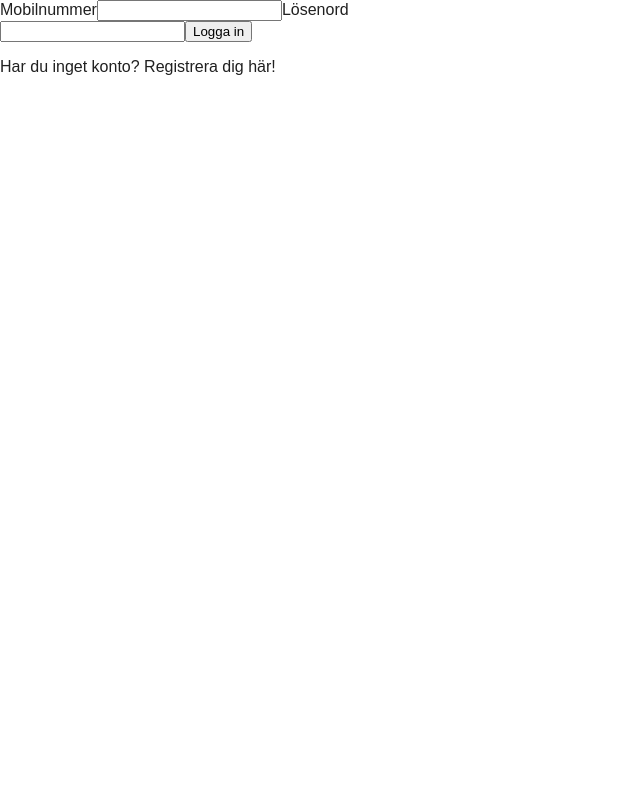
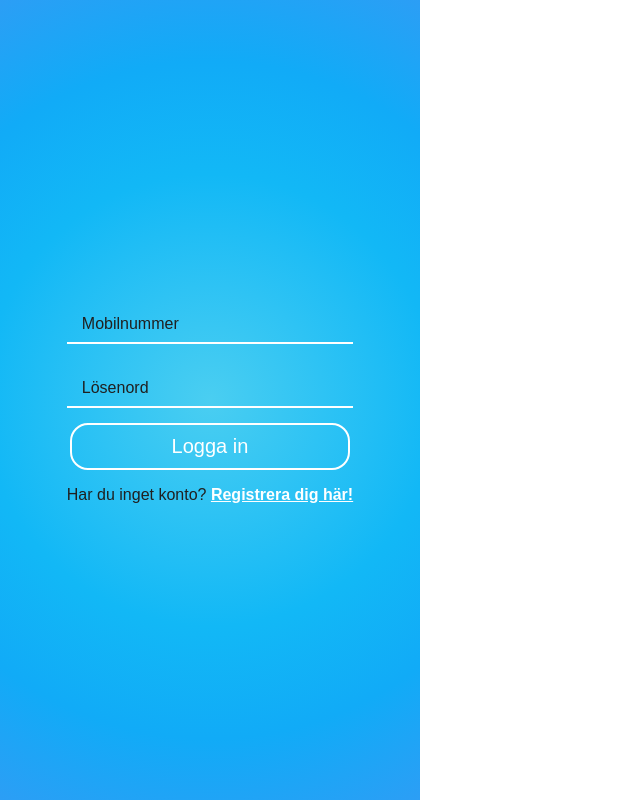
Before and after one commit to Flippen97/clearWeb, a React (Create React App) app: page / in a window 1280 px wide. Shown: the whole page, without its empty margins (0-640 px from the left). Built offline with nearby package versions, Linux system fonts and the light colour scheme.

Commit message:
added styling to login and register

```diff
--- a/src/App.css
+++ b/src/App.css
@@ -1,3 +1,4 @@
+ /*grid-template-columns: repeat(3, 1fr);*/
 @font-face {
   font-family: FontBureau-MillerBannerLight;
   src: url(FontBureau-MillerBannerLight.otf) format("opentype");
@@ -7,213 +8,200 @@ body {
   padding: 0;
 }
 main{
-  background-color: white;
+  background-image: radial-gradient(circle, #4acef1, #2ec3f4, #12b8f6, #11abf7, #2c9ef5);
   max-width: 420px;
   color: #202020;
+  min-height: 100vh;
 }
 /*
-  Header styling
+  Login Page
 */
-.listView-container header{
-  display: grid;
-  grid-template-columns: repeat(3, 1fr);
-  height: 35px;
-  box-sizing: border-box;
-  border-bottom: 1px solid #B69F58;
-}
-.chevronBack{
-  display: flex;
-  align-items: center;
-}
-.chevronBack i{
-  margin-left: 6%;
-  font-size: 1.3em;
-  color:#B69F58;
-}
-.headerTitle{
-  font-family: FontBureau-MillerBannerLight;
-  margin: 0;
-  color:black;
+.LoginForm{
+  min-height: 100vh;
   display: flex;
   justify-content: center;
   align-items: center;
-  font-size: 1.4em;
-  font-weight: lighter;
 }
-.filterIcon{
-  display: flex;
-  justify-content: flex-end;
-  align-items: center;
-  color:#B69F58;
+.LoginForm form{
+  text-align: center;
 }
-.filterIcon i{
-  margin-right: 6%;
-  font-size: 1.3em;
+.LoginForm form label{
+  display: block;
+}
+.LoginForm form input{
+  display: block;
+  margin: auto;
+}
+.LoginForm form p span{
+  font-weight: 700;
+  color: white;
+  text-decoration: underline;
+}
+.LoginForm  form button {
+  margin-top: 15px;
+  -webkit-border-radius: 18;
+  -moz-border-radius: 18;
+  border-radius: 18px;
+  font-family: Arial;
+  background: none;
+  color: #ffffff;
+  font-size: 20px;
+  padding: 10px 100px 10px 100px;
+  border: solid #ffffff 2px;
+  text-decoration: none;
 }
 /*
-  Select Filter styling
+Register Page
 */
-select {
-  border-radius: 0;
-  width: 100%;
-  font-family: "Helvetica Neue", Helvetica, Arial, "Lucida Grande", sans-serif;
-  font-weight: 300;
-  padding: 5px 35px 5px 10px;
-  font-size: 14px;
-  border: 0;
-  border-bottom: 1px solid #B69F58;
-  height: 30px;
-  -webkit-appearance: none;
-  -moz-appearance: none;
-  appearance: none;
-  background: url("select-arrow.svg") no-repeat scroll right 10px center ;
-}
-option{
-  width: 80%;
-}
-/*
-  Listview
-*/
-.listView-container ul {
-  list-style-type: none;
-  margin: 2%;
-  padding: 0;
-}
-.listView-container ul li{
-  display: grid;
-  grid-template-columns: 15% 65% 15% 5%;
-  box-sizing: border-box;
-  border-bottom: 1px solid #EEEEEE;
-}
-/*
-Salong card styling
-*/
-.salongCardTime{
-  display: flex;
-  justify-content: center;
-  font-family: "Helvetica Neue", Helvetica, Arial, "Lucida Grande", sans-serif;
-  font-weight: 500;
-  font-size: 0.8em;
-  margin-top: 15px;
-}
-.salongCardName{
-  margin: 12px 0 8px 0;
-  font-family: FontBureau-MillerBannerLight;
-  font-size: 1em
-}
-.salongCardStars{
-  color:#B69F58;
-  font-size: 0.7em;
-}
-.salongCardAmountRating{
-  font-family: "Helvetica Neue", Helvetica, Arial, "Lucida Grande", sans-serif;
-  font-weight: 300;
-  font-size: 0.6em;
-  margin-left: 1%;
-}
-.salongCardAddress{
-  display: block;
-  font-family: "Helvetica Neue", Helvetica, Arial, "Lucida Grande", sans-serif;
-  font-weight: 300;
-  font-size: 0.8em;
-  margin: 5px auto;
-  margin: 5px 0 10px 0;
-}
-.salongCardPrice{
-  display: flex;
-  justify-content: center;
-  font-family: "Helvetica Neue", Helvetica, Arial, "Lucida Grande", sans-serif;
-  font-weight: 500;
-  font-size: 0.8em;
-  margin-top: 15px;
-}
-.salongCardDuration{
-  display: flex;
-  justify-content: center;
-  font-family: "Helvetica Neue", Helvetica, Arial, "Lucida Grande", sans-serif;
-  font-weight: 300;
-  font-size: 0.7em;
-}
-.chevronForward {
-  color:#B69F58;
+.RegisterForm{
+  min-height: 100vh;
   display: flex;
   justify-content: center;
   align-items: center;
-  height: 100%;
+}
+.RegisterForm form{
+  text-align: center;
+}
+.RegisterForm form label{
+  display: block;
+}
+.RegisterForm form input{
+  display: block;
+  margin: auto;
+}
+.RegisterForm  form button {
+  margin-top: 15px;
+  -webkit-border-radius: 18;
+  -moz-border-radius: 18;
+  border-radius: 18px;
+  font-family: Arial;
+  background: none;
+  color: #ffffff;
+  font-size: 20px;
+  padding: 10px 80px 10px 80px;
+  border: solid #ffffff 2px;
+  text-decoration: none;
 }
 /*
-  single View styling
+  Input Field Styling
 */
-.singleViewBackIcon i{
-  margin-left: 3%;
-  font-size: 1.3em;
-  color: white;
-  margin-top: 10px;
+
+.field{
+  --uiFieldPlaceholderColor: var(--fieldPlaceholderColor, #767676);
+  display: inline-block;
 }
-.singleViewSaveIcon i{
-  color: white;
-  font-size: 1.3em;
-  margin-left: 85%;
-  margin-top: 10px;
+
+.field__input{
+  background-color: transparent;
+  border-radius: 0;
+  border: none;
+  display: block;
+  box-sizing: border-box;
+  width: 100%;
+  -webkit-appearance: none;
+  -moz-appearance: none;
+  font-family: inherit;
+  font-size: 1em;
 }
-.singleViewName{
-  font-family: FontBureau-MillerBannerLight;
-  font-size: 1.2em;
-  display: block;
-  color: white;
-  margin: 145px 0 0 3%;
+
+.a-field .field__input:focus{
+  outline: none;
 }
-.singleViewStars{
-  margin-top: 10px;
-  display: inline-block;
-  color:#B69F58;
-  margin-left: 3%;
+
+.field__input:focus::-webkit-input-placeholder{
+  color: var(--uiFieldPlaceholderColor);
 }
-.singleViewAmountRating{
-  display: inline-block;
-  font-family: "Helvetica Neue", Helvetica, Arial, "Lucida Grande", sans-serif;
-  font-weight: 300;
-  font-size: 0.8em;
-  margin-left: 2%;
-  color: white;
+
+.field__input:focus::-moz-placeholder{
+  color: var(--uiFieldPlaceholderColor);
+  opacity: 1;
 }
-.singleViewNav{
-  display: grid;
-  grid-template-columns: repeat(2, 1fr);
-  text-align: center;
+
+.a-field{
+  --uiFieldHeight: var(--fieldHeight, 40px);
+  --uiFieldBorderWidth: var(--fieldBorderWidth, 2px);
+  --uiFieldBorderColor: var(--fieldBorderColor);
+
+  --uiFieldFontSize: var(--fieldFontSize, 1em);
+  --uiFieldHintFontSize: var(--fieldHintFontSize, 1em);
+
+  --uiFieldPaddingRight: var(--fieldPaddingRight, 15px);
+  --uiFieldPaddingBottom: var(--fieldPaddingBottom, 15px);
+  --uiFieldPaddingLeft: var(--fieldPaddingLeft, 15px);
+
+  position: relative;
+  box-sizing: border-box;
+  font-size: var(--uiFieldFontSize);
+  padding-top: 1.5em;
 }
-.singleViewNav span{
-  padding: 10px;
+
+.a-field .field__input{
+  height: var(--uiFieldHeight);
+  padding: 0 var(--uiFieldPaddingRight) 0 var(--uiFieldPaddingLeft);
+  border-bottom: var(--uiFieldBorderWidth) solid var(--uiFieldBorderColor);
 }
-.singleViewNav .singleViewBorderBottom{
-  border-bottom: #B69F58 solid 2px;
+
+.a-field .field__input::-webkit-input-placeholder{
+  opacity: 0;
+  transition: opacity .2s ease-out;
 }
-.singleViewInfoSection{
-  padding-top: 10px;
-  background-color: #EEEEEE;
+
+.a-field .field__input::-moz-placeholder{
+  opacity: 0;
+  transition: opacity .2s ease-out;
 }
-.singleViewInfoSection ul{
-  list-style-type: none;
-  margin: 0;
-  padding: 0;
+
+.a-field .field__input:not(:placeholder-shown) ~ .field__label-wrap .field__label{
+  opacity: 0;
+  bottom: var(--uiFieldPaddingBottom);
 }
-.singleViewInfoSection ul li{
-  background-color: white;
-  font-family: "Helvetica Neue", Helvetica, Arial, "Lucida Grande", sans-serif;
-  font-weight: 300;
-  font-size: 0.8em;
-  border-bottom: 1px solid #EEEEEE;
-  padding: 12px 20px 12px 20px;
+
+.a-field .field__input:focus::-webkit-input-placeholder{
+  opacity: 1;
+  transition-delay: .2s;
 }
-.singleViewInfoSection ul li:nth-last-child(1){
-  border: none;
+
+.a-field .field__input:focus::-moz-placeholder{
+  opacity: 1;
+  transition-delay: .2s;
 }
-.singleViewInfoSection ul li i{
-  width: 20px;
+
+.a-field .field__label-wrap{
+  box-sizing: border-box;
+  width: 100%;
+  height: var(--uiFieldHeight);
+  pointer-events: none;
+  cursor: text;
+  position: absolute;
+  bottom: 0;
+  left: 0;
 }
-.singleViewInfoSection p{
-  margin: 0;
+
+.a-field .field__label{
+  position: absolute;
+  left: var(--uiFieldPaddingLeft);
+  bottom: calc(50% - .5em);
+  line-height: 1;
+  font-size: var(--uiFieldHintFontSize);
+  pointer-events: none;
+  transition: bottom .2s cubic-bezier(0.9,-0.15, 0.1, 1.15), opacity .2s ease-out;
+  will-change: bottom, opacity;
 }
-.singleViewWorkingHours img{
-  margin-left: 20px;
+
+.a-field .field__input:focus ~ .field__label-wrap .field__label{
+  opacity: 1;
+  bottom: var(--uiFieldHeight);
 }
+.a-field_a1 .field__input{
+  transition: border-color .2s ease-out;
+  will-change: border-color;
+}
+
+.a-field_a1 .field__input:focus{
+  border-color: var(--fieldBorderColorActive);
+}
+
+.field{
+  --fieldBorderColor: white;
+  --fieldBorderColorActive: white;
+}
--- a/src/components/Login.js
+++ b/src/components/Login.js
@@ -3,13 +3,22 @@ import React from 'react';
 export default function Login(props){
   return(
     <div className="LoginForm">
-      <label>Mobilnummer</label>
-      <input type="text"/>
-      <label>Lösenord</label>
-      <input type="password"/>
-      <button onClick={props.login}>Logga in</button>
-
-      <p>Har du inget konto? <span onClick={props.register}>Registrera dig här!</span></p>
+      <form>
+        <label className="field a-field a-field_a1 page__field">
+          <input className="field__input" placeholder="Skriv nummer här..." required />
+          <span className="field__label-wrap">
+            <span className="field__label">Mobilnummer</span>
+          </span>
+        </label>
+        <label className="field a-field a-field_a1 page__field">
+          <input className="field__input" placeholder="Skriv lösenord här..." type="password" required />
+          <span className="field__label-wrap">
+            <span className="field__label">Lösenord</span>
+          </span>
+        </label>
+        <button onClick={props.login}>Logga in</button>
+        <p>Har du inget konto? <span onClick={props.register}>Registrera dig här!</span></p>
+      </form>
     </div>
   )
 }
--- a/src/components/Register.js
+++ b/src/components/Register.js
@@ -3,13 +3,27 @@ import React from 'react';
 export default function Register(props){
   return(
     <div className="RegisterForm">
-      <label>Namn</label>
-      <input type="text"/>
-      <label>Mobilnummer</label>
-      <input type="text"/>
-      <label>Lösenord</label>
-      <input type="password"/>
-      <button onClick={props.login}>Registrera dig</button>
+      <form>
+        <label className="field a-field a-field_a1 page__field">
+          <input className="field__input" placeholder="Skriv ditt namn här..." required />
+          <span className="field__label-wrap">
+            <span className="field__label">Namn</span>
+          </span>
+        </label>
+        <label className="field a-field a-field_a1 page__field">
+          <input className="field__input" placeholder="Skriv nummer här..." required />
+          <span className="field__label-wrap">
+            <span className="field__label">Mobilnummer</span>
+          </span>
+        </label>
+        <label className="field a-field a-field_a1 page__field">
+          <input className="field__input" placeholder="Skriv lösenord här..." type="password" required />
+          <span className="field__label-wrap">
+            <span className="field__label">Lösenord</span>
+          </span>
+        </label>
+        <button onClick={props.login}>Registrera dig</button>
+      </form>
   </div>
   )
 }
```
